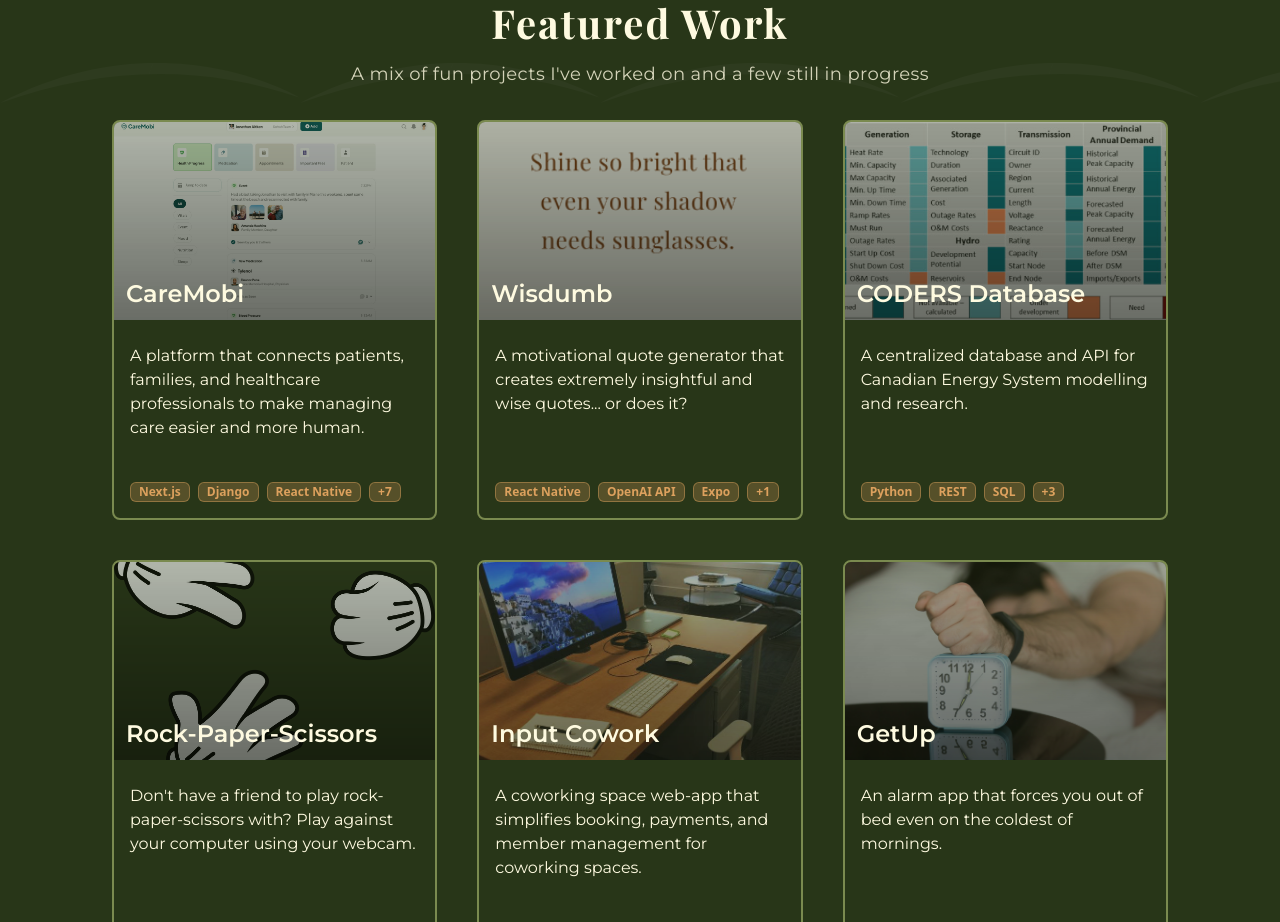
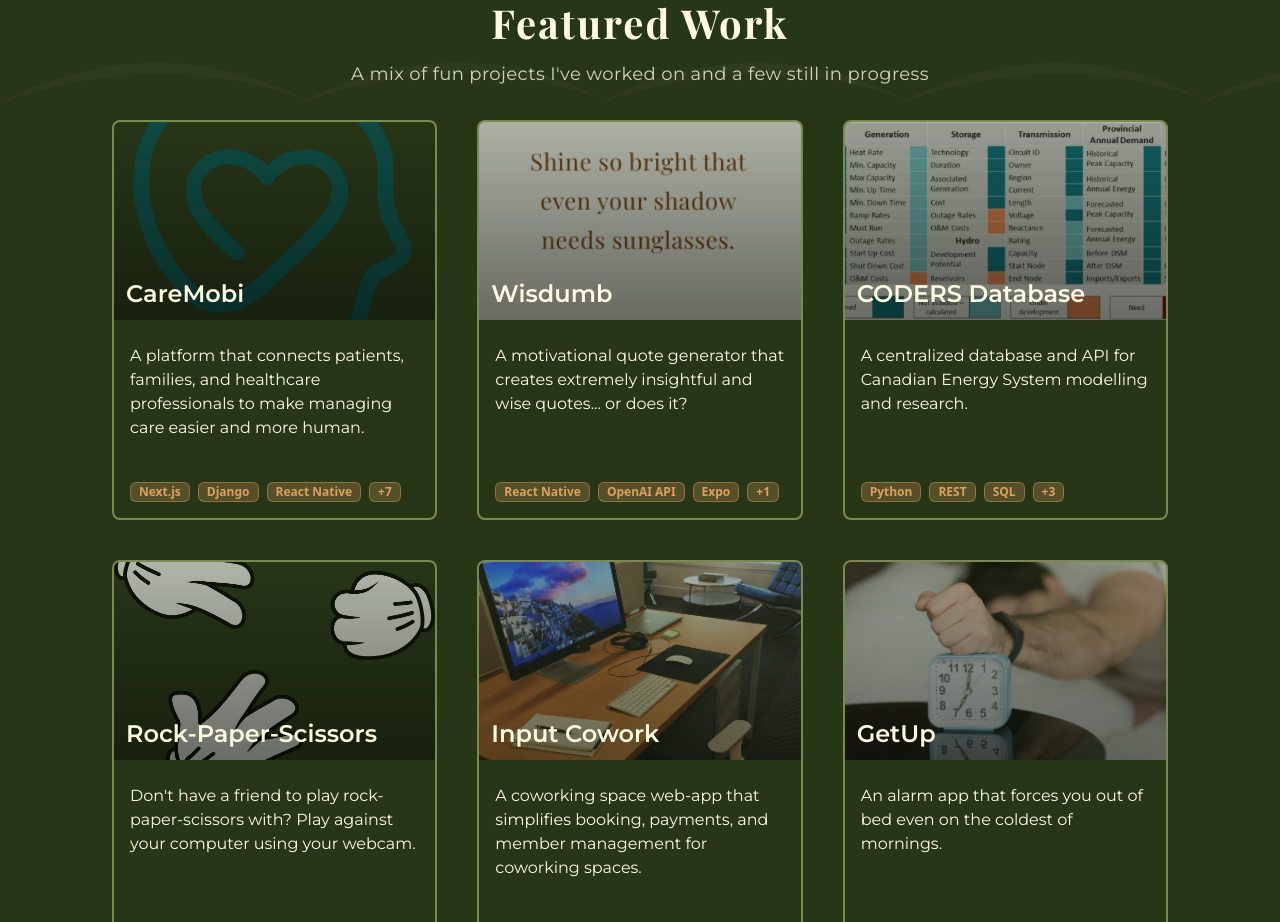
Before and after one commit to D-Aldana/dusty-the-dev, a Next.js app: page / in a window 1280 px wide. Shown: the part 3300-4222 px from the top of the page. Built offline with nearby package versions, Linux system fonts and the light colour scheme; no server answers.

Commit message:
chore(projects): replace caremobi photo

```diff
--- a/components/projects/index.js
+++ b/components/projects/index.js
@@ -110,7 +110,7 @@ export const Projects = forwardRef((props, ref) => {
           title="CareMobi"
           description="A platform that connects patients, families, and healthcare professionals to make managing care easier and more human."
           link={process.env.NEXT_PUBLIC_CAREMOBI_URL}
-          imgSrc={`/images/caremobi.jpg`}
+          imgSrc={`/images/caremobi.svg`}
           skills={[
             "Next.js",
             "Django",
```
Also changed, not shown: public/images/caremobi.jpg (deleted), public/images/caremobi.svg (added).
